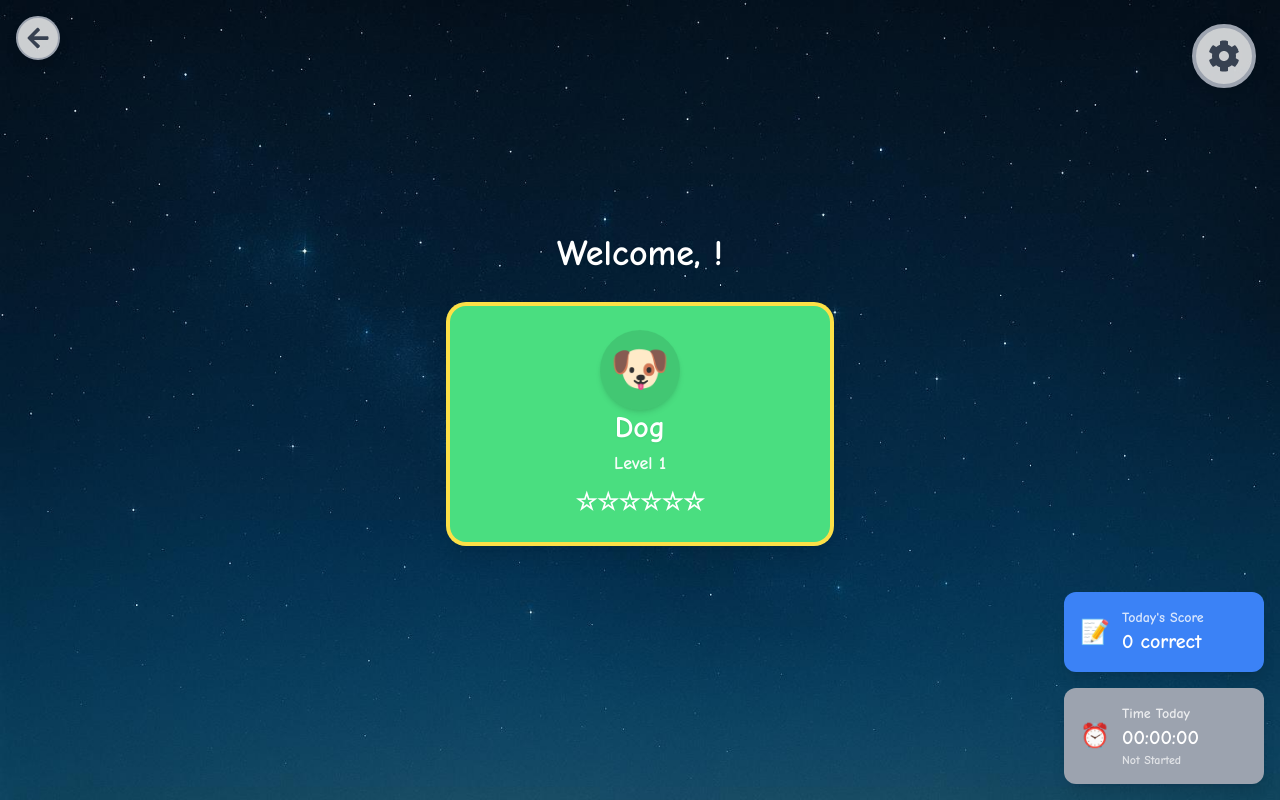
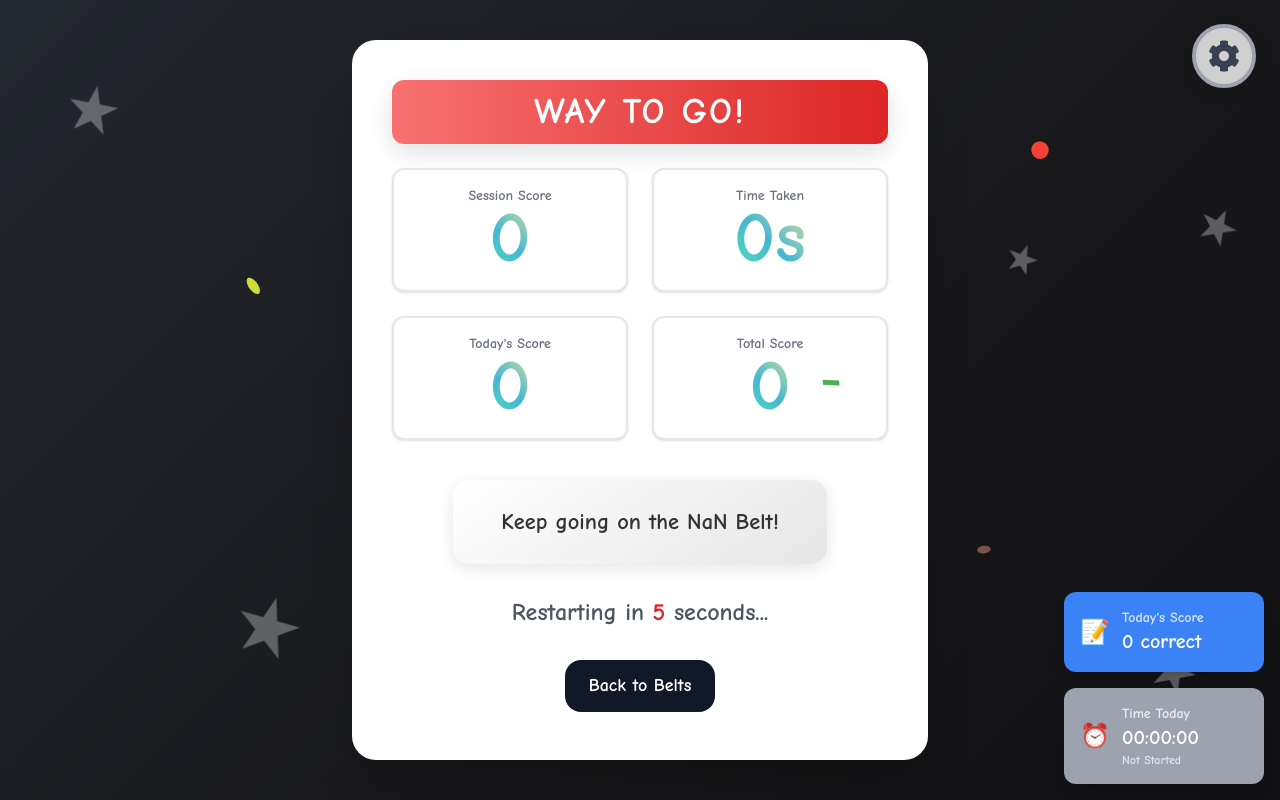
Before and after one commit to ranjannkumar/math-facts, a React (Vite) app: page /way-to-go in a window 1280 px wide. Before the commit this address led to /levels. Built offline with nearby package versions, Linux system fonts and the light colour scheme; no server answers.

Commit message:
implemented timer on way to go screen

```diff
--- a/src/components/WayToGoScreen.jsx
+++ b/src/components/WayToGoScreen.jsx
@@ -21,28 +21,40 @@
             return Number.isFinite(ls) ? ls : 0;
         });
 
+         // --- ADDED: Countdown state ---
+    const [countdown, setCountdown] = useState(5);
+
     const sessionTimeSecs = Math.round(timeSecs);
     // Using seconds format as per previous context to fit tiles better on mobile
     const sessionTimeLabel = `${sessionTimeSecs}s`;
 
     useEffect(() => {
-        // audioManager.playWrongSound?.(); // Assuming audio manager is available and handles sound logic
-        if (hasRestarted.current) return;
-
-        const timer = setTimeout(() => {
+     if (hasRestarted.current || !selectedTable || !selectedDifficulty) return;
+        let intervalId;
+        if (countdown > 0) {
+            // Start the decrementing interval
+            intervalId = setInterval(() => {
+                setCountdown((prev) => prev - 1);
+            }, 1000);
+        } else if (countdown === 0) {
+            // Countdown finished, execute navigation/restart
+            hasRestarted.current = true;
             if (selectedTable && selectedDifficulty) {
                 // Call the API-backed quiz start flow.
                 startQuizWithDifficulty(selectedDifficulty, selectedTable);
             } else {
                 navigate('/belts');
             }
-            hasRestarted.current = true;
-        }, 5000);
-
-        return () => clearTimeout(timer);
-    }, [navigate, selectedDifficulty, selectedTable, startQuizWithDifficulty]);
+        }
+        // Cleanup function
+        return () => {
+            if (intervalId) clearInterval(intervalId);
+        };
+    // Re-run the effect when countdown changes (to trigger the final action at 0)
+    }, [countdown, navigate, selectedDifficulty, selectedTable, startQuizWithDifficulty]);
 
     const handleBackToBelts = () => {
+        hasRestarted.current = true;
         navigate('/belts');
     };
 
@@ -125,7 +137,9 @@
                     </button>
                 </div>
 
-                <p className="text-gray-600 mb-4 sm:mb-6 text-sm sm:text-base">Restarting in 5 seconds...</p>
+                 <p className="text-gray-600 mb-4 sm:mb-6 text-xl sm:text-2xl font-bold">
+                    Restarting in <span className="font-extrabold text-red-600">{countdown}</span> seconds...
+                </p>
 
                 <div className="flex justify-center">
                     <button
```
